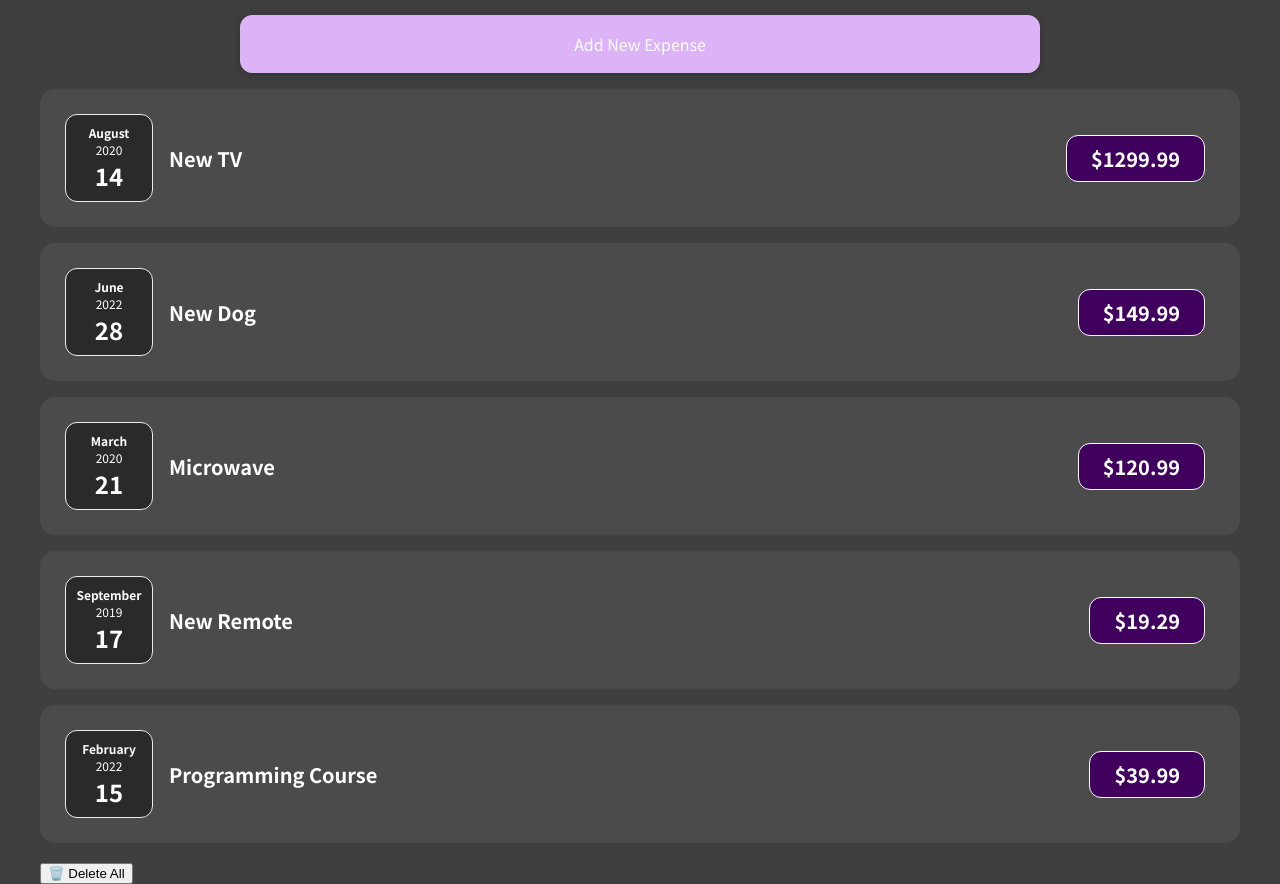
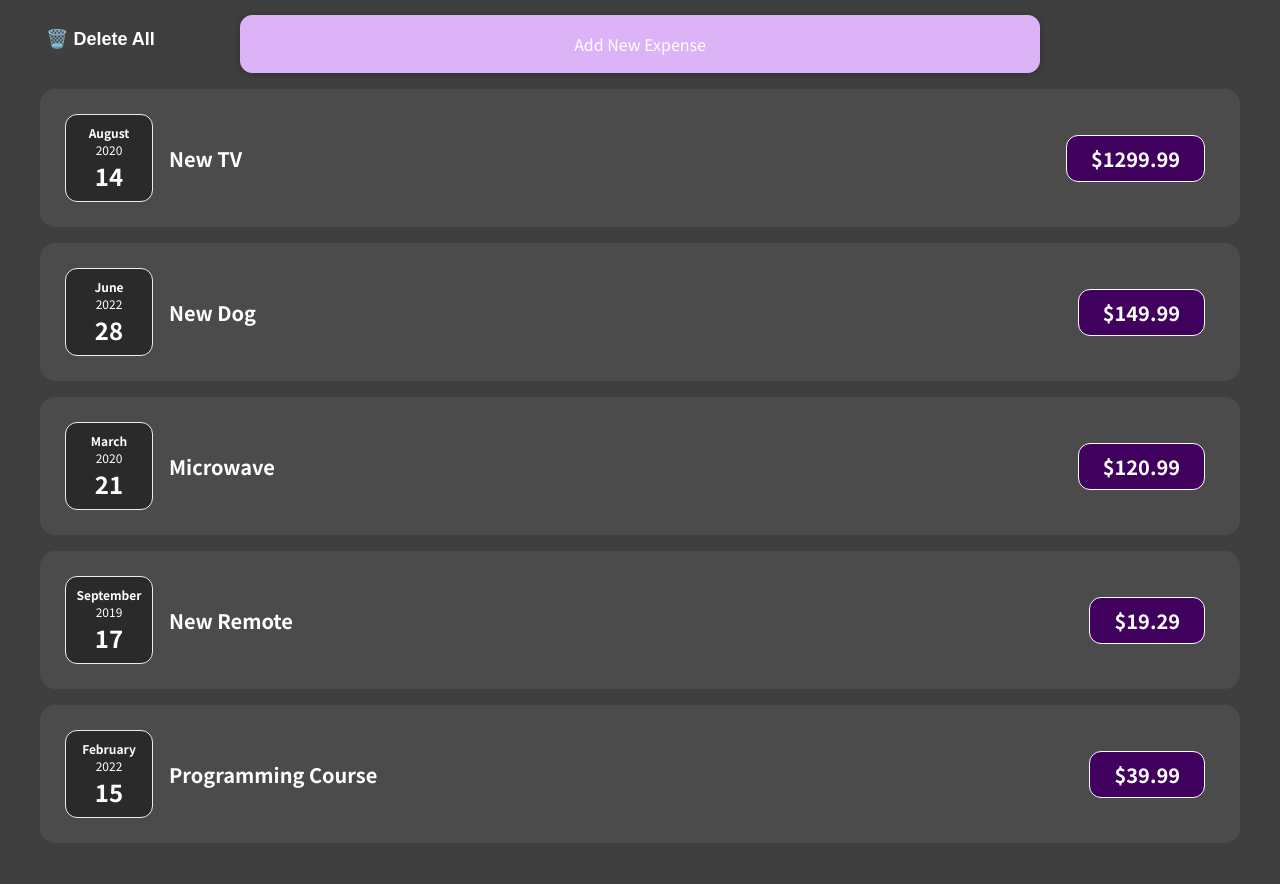
Before and after one commit to zokehh/expense-app, a React (Create React App) app: page / in a window 1280 px wide. After the commit the page ends 859 px from the top, so only its background shows below. Built offline with nearby package versions, Linux system fonts and the light colour scheme.

Commit message:
Update style.css

```diff
--- a/src/style.css
+++ b/src/style.css
@@ -18,3 +18,14 @@ body {
   margin: 0 auto;
   position: relative;
 }
+
+.container > .delete-all {
+  cursor: pointer;
+  background: transparent;
+  color: white;
+  font-weight: bold;
+  font-size: 18px;
+  border: none;
+  position: absolute;
+  top: .75rem;
+}
```
